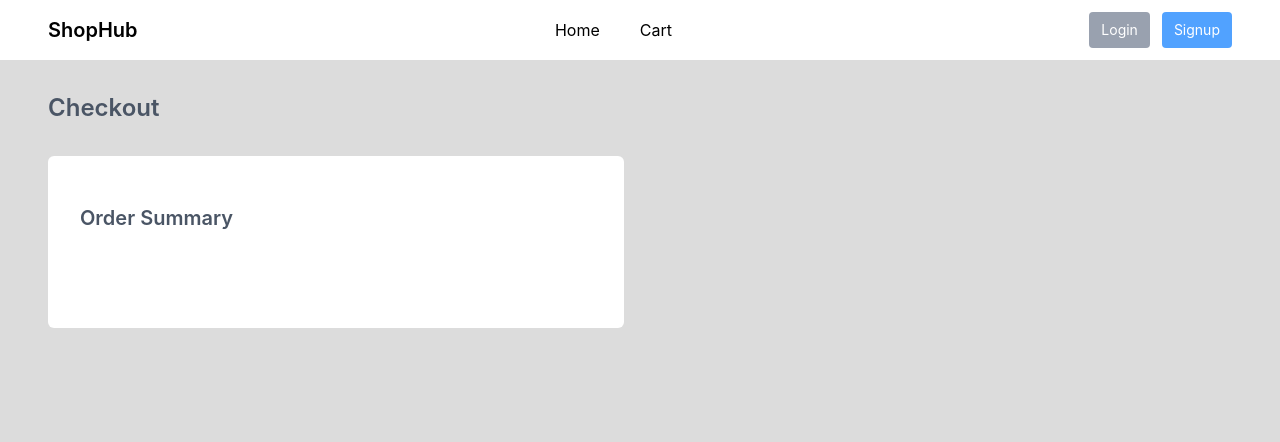
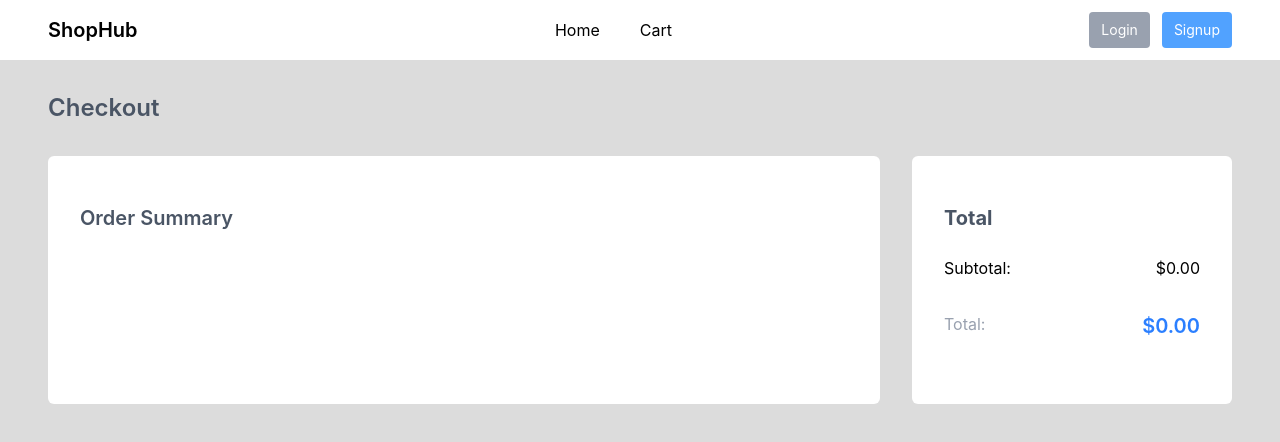
Before and after one commit to calebtolorunleke/openvo, a React (Vite) app: page /checkout in a window 1280 px wide. Shown: the top 442 px of the page. Built offline with nearby package versions, Linux system fonts and the light colour scheme.

Commit message:
feat: implement cart context and checkout order summary

```diff
--- a/src/context/CartContext.jsx
+++ b/src/context/CartContext.jsx
@@ -47,6 +47,15 @@ export const CartProvider = ({ children }) => {
     );
   };
 
+  const getCartTotal = () => {
+    const total = cartItems.reduce((total, item) => {
+      const product = getProductById(item.id);
+      return total + (product ? product.price * item.quantity : 0);
+    }, 0);
+
+    return total;
+  };
+
   return (
     <CartContext.Provider
       value={{
@@ -55,6 +64,7 @@ export const CartProvider = ({ children }) => {
         getCartItemsWithProducts,
         removeFromCart,
         updateQuantity,
+        getCartTotal,
       }}
     >
       {children}
--- a/src/pages/Checkout.jsx
+++ b/src/pages/Checkout.jsx
@@ -2,22 +2,28 @@ import React from "react";
 import { useCart } from "../context/CartContext";
 
 const Checkout = () => {
-  const { getCartItemsWithProducts, removeFromCart, updateQuantity } =
-    useCart();
+  const {
+    getCartItemsWithProducts,
+    removeFromCart,
+    updateQuantity,
+    getCartTotal,
+  } = useCart();
+
+  const total = getCartTotal();
 
   return (
     <div className="px-12 py-8">
       <div className="flex gap-8 flex-col">
         <h1 className="text-2xl font-semibold text-gray-600">Checkout</h1>
-        <div className="">
-          <div className="bg-white w-xl px-8 py-12 rounded-md">
-            <h2 className="text-xl font-semibold text-gray-600 pb-12">
+        <div className="flex flex-row justify-between gap-8">
+          <div className="bg-white w-full px-8 py-12 rounded-md">
+            <h2 className="text-xl font-semibold text-gray-600 pb-8">
               Order Summary
             </h2>
             <div className="flex flex-col gap-8">
               {getCartItemsWithProducts().map((item) => (
                 <div
-                  className="flex flex-row justify-between gap-3"
+                  className="flex flex-row justify-between gap-3 border border-gray-100 rounded py-3 px-2"
                   key={item.product.id}
                 >
                   {" "}
@@ -70,6 +76,18 @@ const Checkout = () => {
               ))}
             </div>
           </div>
+          <div className="bg-white min-w-xs px-8 py-12 rounded-md">
+            <h1 className="text-xl font-bold text-gray-600 pb-2">Total</h1>
+            <div className="flex justify-between py-4">
+              <p>Subtotal:</p>
+              <p>${total.toFixed(2)}</p>
+            </div>{" "}
+
+            <div className="flex justify-between py-4">
+              <p className="text-gray-400">Total:</p>
+              <p className="text-blue-500 text-xl font-semibold">${total.toFixed(2)}</p>
+            </div>
+          </div>
         </div>
       </div>
     </div>
```
